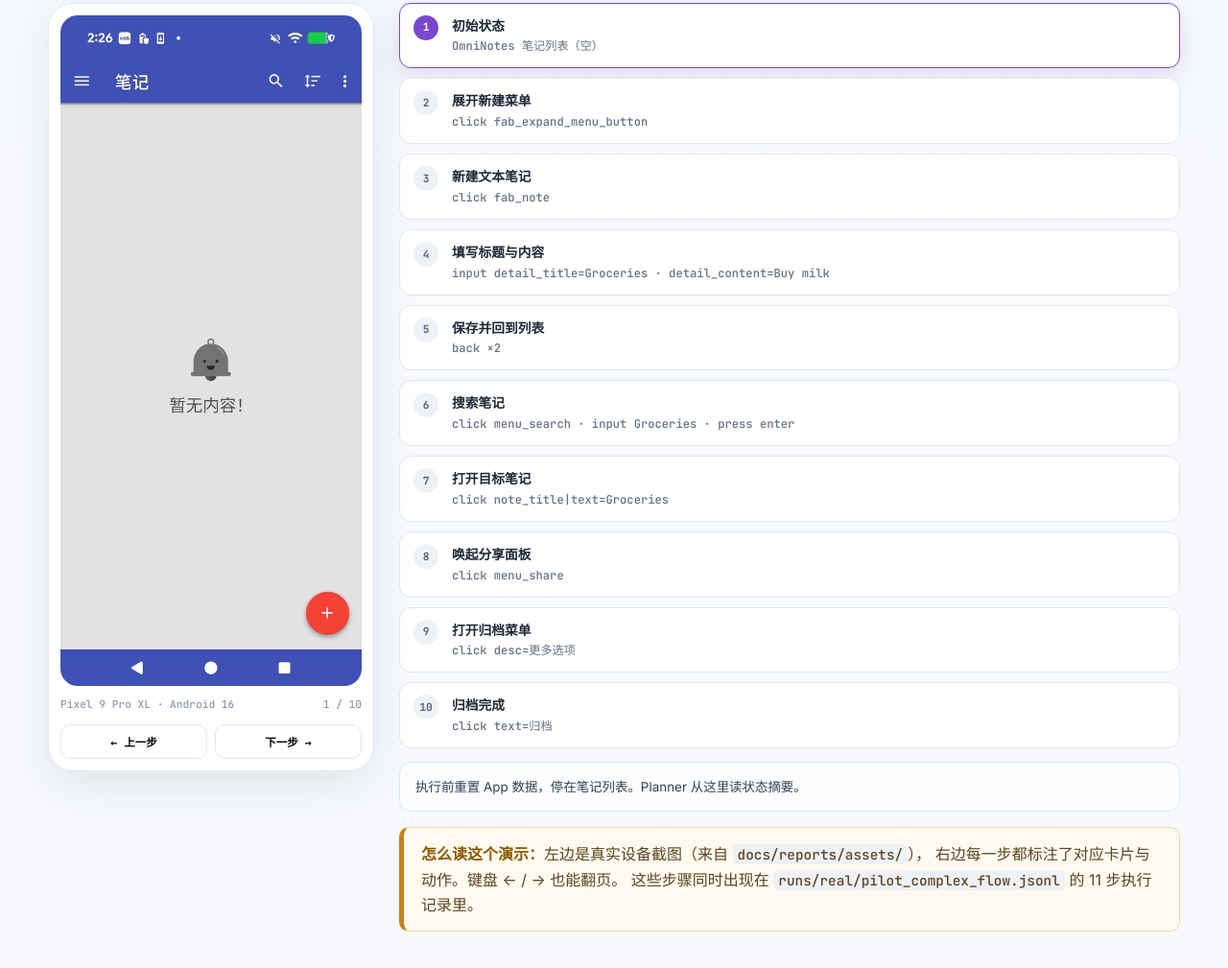
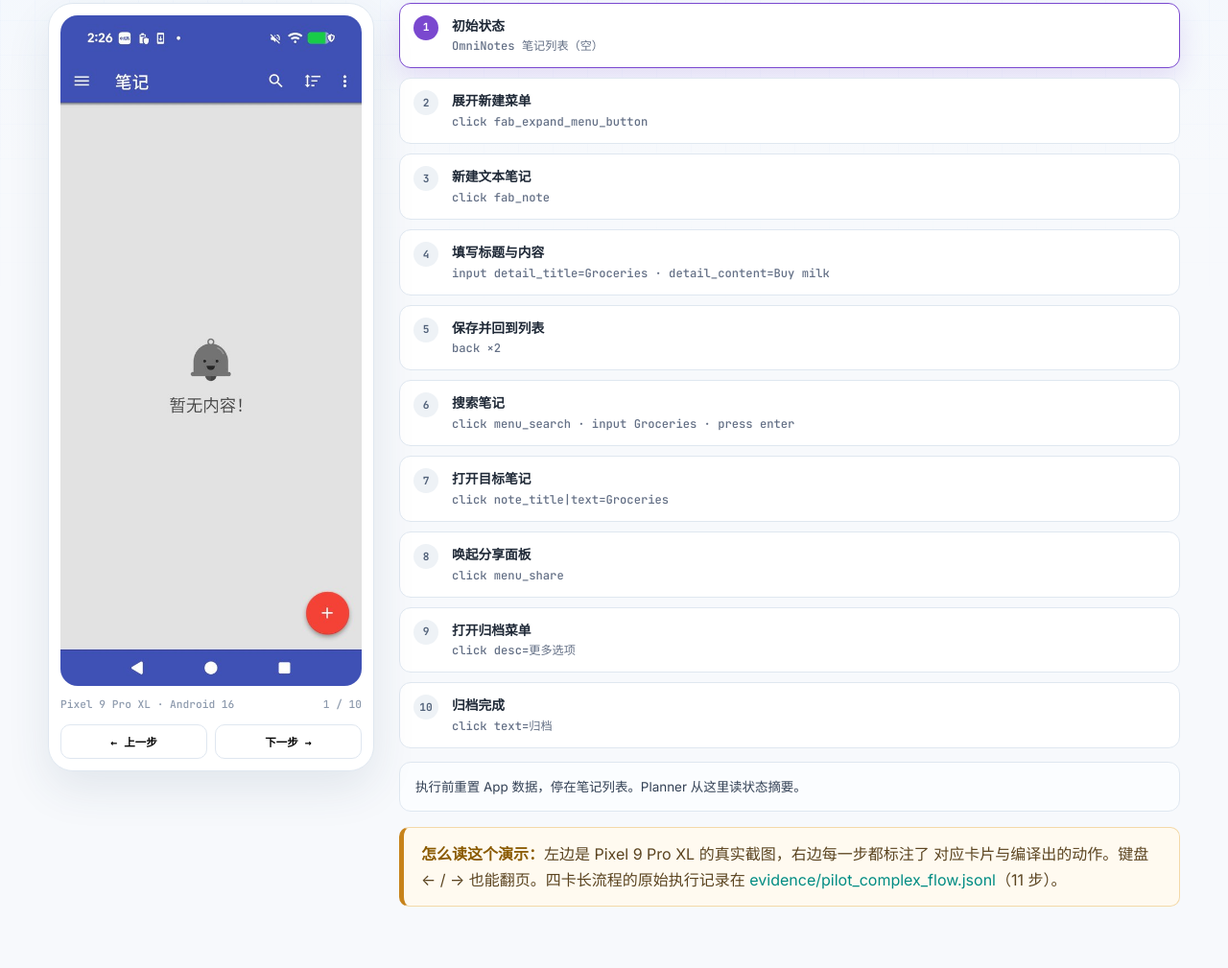
Before and after one commit to growvv/StarTrek, a plain HTML site: page docs/demo/index.html in a window 1280 px wide. Shown: the part 447-1456 px from the top of the page at 96% size. Drawn offline with Linux system fonts and the light colour scheme.

Commit message:
docs(site): point the demo note at the published evidence copy
Co-Authored-By: Claude Code <noreply@anthropic.com>

```diff
--- a/docs/demo/index.html
+++ b/docs/demo/index.html
@@ -211,9 +211,9 @@ td.num,th.num{text-align:right;font-variant-numeric:tabular-nums}
       <div class="step-list" id="step-list"></div>
       <div class="demo-note" id="step-note">执行前重置 App 数据，停在笔记列表。Planner 从这里读状态摘要。</div>
       <div class="note" style="margin-top:16px">
-        <b>怎么读这个演示：</b>左边是真实设备截图（来自 <code>docs/reports/assets/</code>），
-        右边每一步都标注了对应卡片与动作。键盘 ← / → 也能翻页。
-        这些步骤同时出现在 <code>runs/real/pilot_complex_flow.jsonl</code> 的 11 步执行记录里。
+        <b>怎么读这个演示：</b>左边是 Pixel 9 Pro XL 的真实截图，右边每一步都标注了
+        对应卡片与编译出的动作。键盘 ← / → 也能翻页。四卡长流程的原始执行记录在
+        <a href="../evidence/pilot_complex_flow.jsonl">evidence/pilot_complex_flow.jsonl</a>（11 步）。
       </div>
     </div>
   </div>
```
Also changed, not shown: 1 other file.
